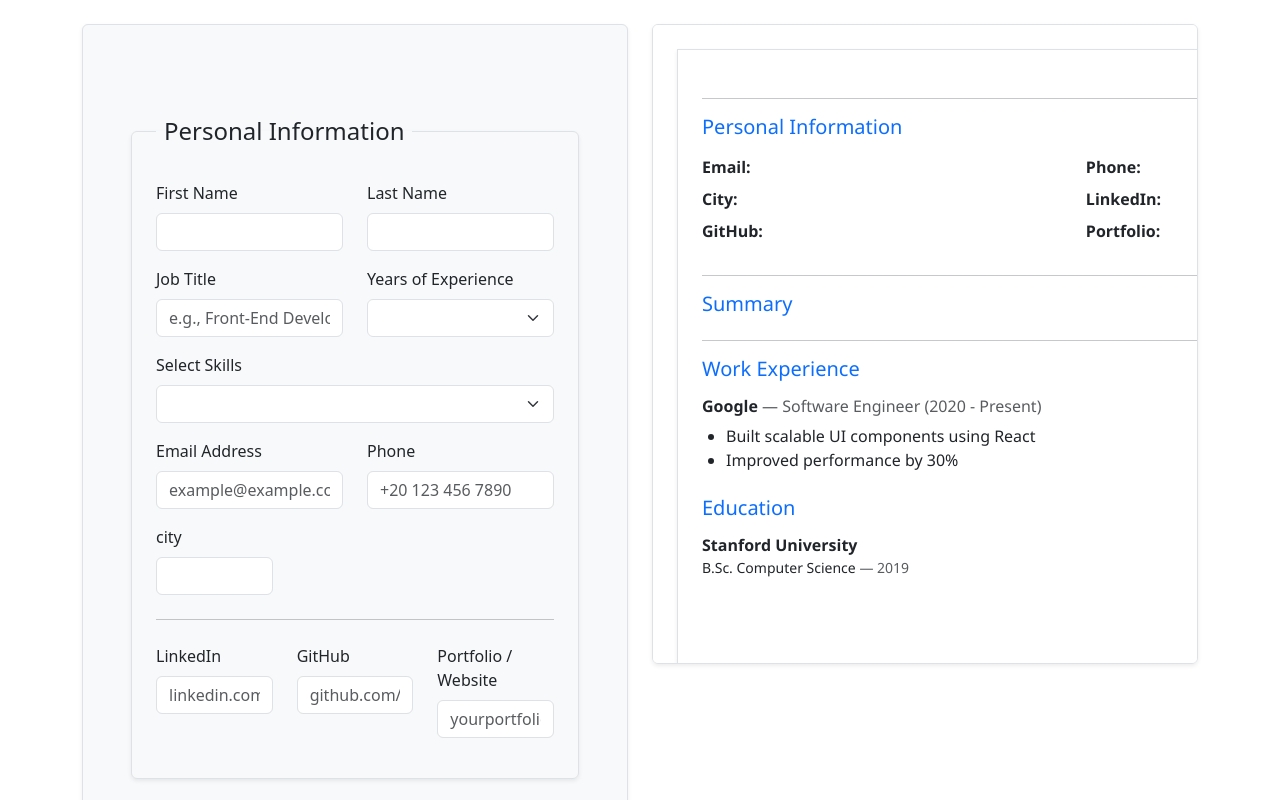
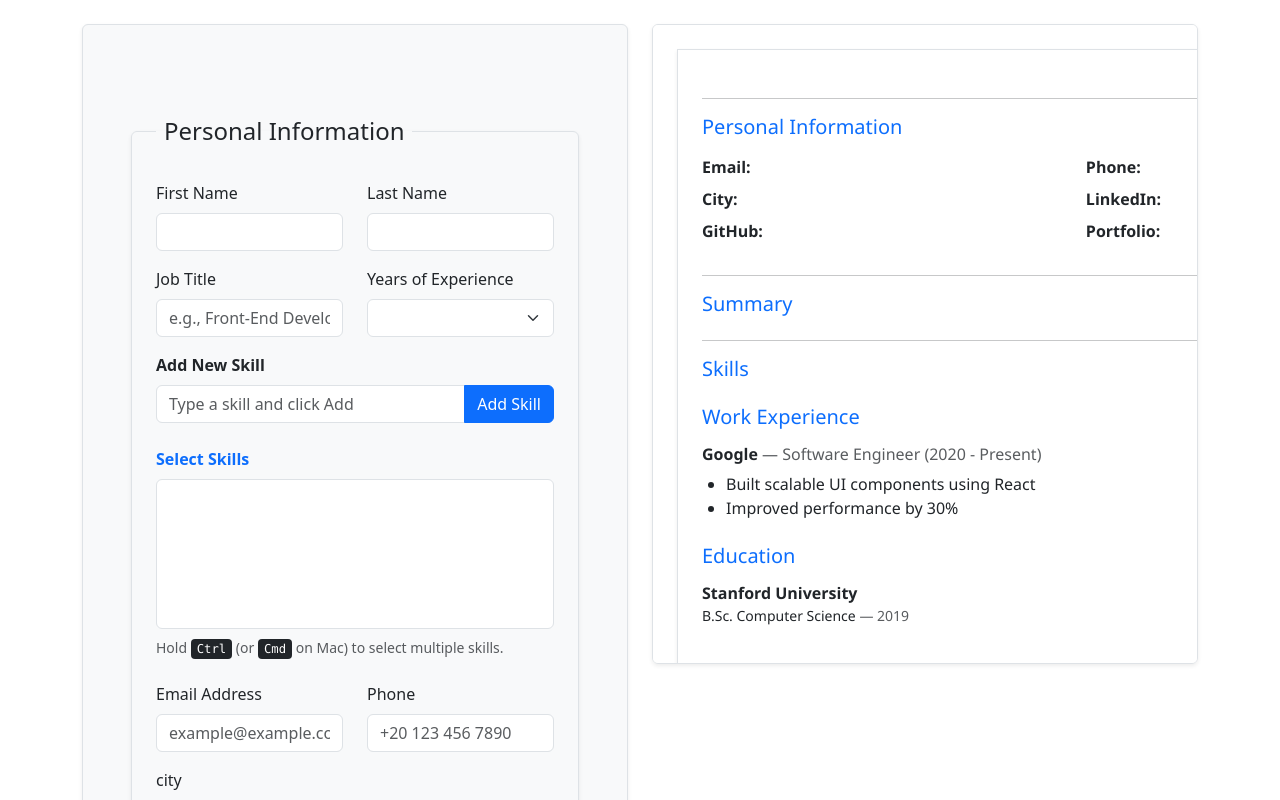
Before and after one commit to K-nass/resume-app, an Angular app: page / in a window 1280 px wide. Shown: the top 800 px of the page. Built offline with nearby package versions, Linux system fonts and the light colour scheme.

Commit message:
added gemni api with recomended skill based on job title

```diff
--- a/src/app/interfaces/resume-data-base-info.ts
+++ b/src/app/interfaces/resume-data-base-info.ts
@@ -10,5 +10,5 @@ export interface ResumeDataBaseInfo {
     githubUrl: string,
     portfolioURL: string,
     yearsOfExperience:string,
-    skills:string
+    skills:string[]
 }
--- a/src/app/resume-form/basic-information/basic-information.component.html
+++ b/src/app/resume-form/basic-information/basic-information.component.html
@@ -19,8 +19,9 @@
                 <div class="row mb-3">
                     <div class="col-md-6">
                         <label for="jobTitle" class="form-label">Job Title</label>
-                        <input [(ngModel)]="resumeData.jobTitle" (input)="onUpdateResumeData()" type="text"
-                            class="form-control" id="jobTitle" placeholder="e.g., Front-End Developer" name="jobTitle">
+                        <input [(ngModel)]="resumeData.jobTitle" (input)="onUpdateResumeData()" (focusout)="onBlur()"
+                            type="text" class="form-control" id="jobTitle" placeholder="e.g., Front-End Developer"
+                            name="jobTitle">
                     </div>
                     <div class="col-md-6">
                         <label for="experience" class="form-label">Years of Experience</label>
@@ -36,21 +37,44 @@
                         </select>
                     </div>
                 </div>
+                <div class="row mb-4">
+                    <div class="col-12">
+                        <!-- <div class="card p-3 shadow-sm">
+                            <div class="mb-2">
+                                <label for="newSkill" class="form-label">Add New Skill</label>
+                                <input id="newSkill" type="text" class="form-control"
+                                    placeholder="Type a skill and click Add" />
+                                <button class="btn btn-sm btn-primary mt-2">Add Skill</button>
+                            </div>
+                            <label for="skills" class="form-label mb-2 text-primary fw-bold">Select Skills</label>
+                            <select id="skills" class="form-select" [(ngModel)]="resumeData.skills" name="skills"
+                                multiple size="5" aria-describedby="skillsHelp">
+                                <option *ngFor="let skill of skills" [value]="skill">{{ skill }}</option>
+                            </select>
+                            <small id="skillsHelp" class="form-text text-muted mt-2">
+                                Hold Ctrl (Cmd on Mac) to select multiple skills.
+                            </small>
+                        </div> -->
+                        <div class="mb-4">
+                            <label for="newSkill" class="form-label fw-semibold">Add New Skill</label>
+                            <div class="input-group">
+                                <input [(ngModel)]="newSkill" id="newSkill" type="text" class="form-control"
+                                    placeholder="Type a skill and click Add" name="newSkill" />
+                                <button class="btn btn-primary" type="button" (click)="addSkill()">Add Skill</button>
+                            </div>
+                        </div>
 
-                <div class="row mb-3">
-                    <div class="col-md-12">
-                        <label for="skills" class="form-label">Select Skills</label>
-                        <select class="form-select" aria-label="Default select example" [(ngModel)]="resumeData.skills"
-                            (change)="onUpdateResumeData()" name="skills">
-                            <option selected disabled>Open this select menu</option>
-                            <option value="1">HTML</option>
-                            <option value="2">CSS</option>
-                            <option value="3">react.js</option>
+                        <label for="skills" class="form-label fw-bold text-primary mb-2">Select Skills</label>
+                        <select id="skills" class="form-select" [(ngModel)]="resumeData.skills" name="skills" multiple
+                            size="5" aria-describedby="skillsHelp" style="min-height: 150px;">
+                            <option *ngFor="let skill of skills" [value]="skill">{{ skill }}</option>
                         </select>
+                        <div id="skillsHelp" class="form-text mt-2">
+                            Hold <kbd>Ctrl</kbd> (or <kbd>Cmd</kbd> on Mac) to select multiple skills.
+                        </div>
+
                     </div>
                 </div>
-
-
 
                 <div class="row mb-3">
                     <div class="col-md-6">
--- a/src/app/resume-form/basic-information/basic-information.component.ts
+++ b/src/app/resume-form/basic-information/basic-information.component.ts
@@ -3,6 +3,8 @@ import { CommonModule } from '@angular/common';
 import { FormsModule } from '@angular/forms';
 import { HandleChangeBasicService } from '../../services/handle-change-basic.service';
 import { ResumeDataBaseInfo } from '../../interfaces/resume-data-base-info';
+import { GeminiService } from '../../services/call-api-for-summary.service';
+// import { OpenRouterService } from '../../services/call-api-for-summary.service';
 
 
 @Component({
@@ -13,6 +15,7 @@ import { ResumeDataBaseInfo } from '../../interfaces/resume-data-base-info';
   styleUrl: './basic-information.component.css'
 })
 export class BasicInformationComponent {
+  loading = false
   resumeData: ResumeDataBaseInfo = {
     firstName: '',
     lastName: '',
@@ -25,13 +28,39 @@ export class BasicInformationComponent {
     phone: '',
     portfolioURL: '',
     yearsOfExperience: '',
-    skills:''
+    skills: []
   }
-  constructor(private handleChangeBasicService: HandleChangeBasicService) { }
+  constructor(private handleChangeBasicService: HandleChangeBasicService, private geminiService: GeminiService) { }
 
   onUpdateResumeData() {
-    this.handleChangeBasicService.updateResumeData(this.resumeData)
+    this.handleChangeBasicService.updateResumeData(this.resumeData);
+  }
+  skills: string[] = []
+  onBlur() {
+    if (this.resumeData.jobTitle) {
+      this.loading = true;
+      const prompt = `List exactly 5 key technical or professional skills commonly required for a ${this.resumeData.jobTitle}. Return the result as a simple, comma-separated list with no explanations or formatting.`;
+      this.geminiService.getChatCompletion(prompt).subscribe({
+        next: (res) => {
+          const result = res.candidates?.[0]?.content?.parts?.[0]?.text;
+          this.resumeData.skills = result.trim().split(',');
+          this.skills = this.resumeData.skills
+          this.loading = false;
+        },
+        error: (err) => {
+          console.error('Gemini API error:', err);
+          this.loading = false;
+        },
+      });
+    } else {
+      this.loading = false;
+    }
   }
 
+  newSkill = ''
+  addSkill() {
+    this.resumeData.skills.push(this.newSkill)
+    console.log(this.resumeData.skills);
+  }
 
 }
--- a/src/app/resume-form/resume-preview/resume-preview.component.html
+++ b/src/app/resume-form/resume-preview/resume-preview.component.html
@@ -52,6 +52,15 @@
 
     <hr>
 
+    <section class="mb-4">
+        <h5 class="text-primary mb-3"><i class="bi bi-tools"></i> Skills</h5>
+        <ul class="list-inline">
+            <li *ngFor="let skill of resumeData.skills"
+                class="list-inline-item badge bg-secondary text-white me-2 mb-2">
+                {{ skill}}
+            </li>
+        </ul>
+    </section>
     <!-- Work Experience -->
     <section class="mb-4">
         <h5 class="text-primary mb-3"><i class="bi bi-briefcase-fill"></i> Work Experience</h5>
--- a/src/app/resume-form/resume-preview/resume-preview.component.ts
+++ b/src/app/resume-form/resume-preview/resume-preview.component.ts
@@ -2,10 +2,11 @@ import { Component, Input } from '@angular/core';
 import { HandleChangeBasicService } from '../../services/handle-change-basic.service';
 import { ResumeDataBaseInfo } from '../../interfaces/resume-data-base-info';
 import { HandleChangeSummaryService } from '../../services/handle-change-summary.service';
+import { CommonModule } from '@angular/common';
 @Component({
   selector: 'app-resume-preview',
   standalone: true,
-  imports: [],
+  imports: [CommonModule],
   templateUrl: './resume-preview.component.html',
   styleUrl: './resume-preview.component.css'
 })
--- a/src/app/services/call-api-for-summary.service.ts
+++ b/src/app/services/call-api-for-summary.service.ts
@@ -5,28 +5,26 @@ import { Observable } from 'rxjs';
 @Injectable({
   providedIn: 'root',
 })
-export class OpenRouterService {
-  private apiUrl = 'https://openrouter.ai/api/v1/chat/completions';
+export class GeminiService {
+  private apiUrl = 'https://generativelanguage.googleapis.com/v1beta/models/gemini-1.5-flash:generateContent';
+  private apiKey = "AIzaSyDI4oSVr5UsXeHKWfnL2HIViKPo9spoajw";
 
   constructor(private http: HttpClient) { }
 
   getChatCompletion(prompt: string): Observable<any> {
     const headers = new HttpHeaders({
-      Authorization: 'Bearer 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',
       'Content-Type': 'application/json',
     });
 
     const body = {
-      model: "google/gemma-3n-e4b-it:free",
-      max_tokens: 300,
-      messages: [
+      contents: [
         {
           role: 'user',
-          content: prompt,
+          parts: [{ text: prompt }],
         },
       ],
     };
 
-    return this.http.post(this.apiUrl, body, { headers });
+    return this.http.post(`${this.apiUrl}?key=${this.apiKey}`, body, { headers });
   }
 }
--- a/src/app/services/handle-change-basic.service.ts
+++ b/src/app/services/handle-change-basic.service.ts
@@ -18,7 +18,7 @@ export class HandleChangeBasicService {
       phone: '',
       portfolioURL: '',
       yearsOfExperience: '',
-      skills: ''
+      skills: []
     }
   )
 
--- a/src/app/summary/summary.component.html
+++ b/src/app/summary/summary.component.html
@@ -13,30 +13,10 @@
                         </textarea>
                     </div>
                 </div>
-
-                <!-- <div class="row mb-3">
-                    <div class="col-12 text-end">
-                        <button (click)="generateWithAI()" type="button" class="btn btn-outline-secondary me-2">
-                            ✨ Generate with AI
-                        </button>
-                    </div>
-                    <div *ngIf="enhancedText || loading" class="accordion-body">
-                        <div *ngIf="loading" class="d-flex align-items-center">
-                            <div class="spinner-border text-secondary me-2" role="status"
-                                style="width: 1.5rem; height: 1.5rem;">
-                                <span class="visually-hidden">Loading...</span>
-                            </div>
-                            <span>Generating summary...</span>
-                        </div>
-
-                        <p *ngIf="!loading" class="mb-0">{{ enhancedText}}</p>
-                    </div>
-                </div> -->
-
                 <div class="row mb-4">
                     <div class="col-12 text-end">
                         <button (click)="generateWithAI()" type="button"
-                            class="btn btn-outline-primary btn-sm shadow-sm">
+                            class="btn btn-outline-secondary shadow-sm">
                             ✨ Generate with AI
                         </button>
                     </div>
```
Also changed, not shown: src/app/summary/summary.component.ts (+10 -17 lines).
